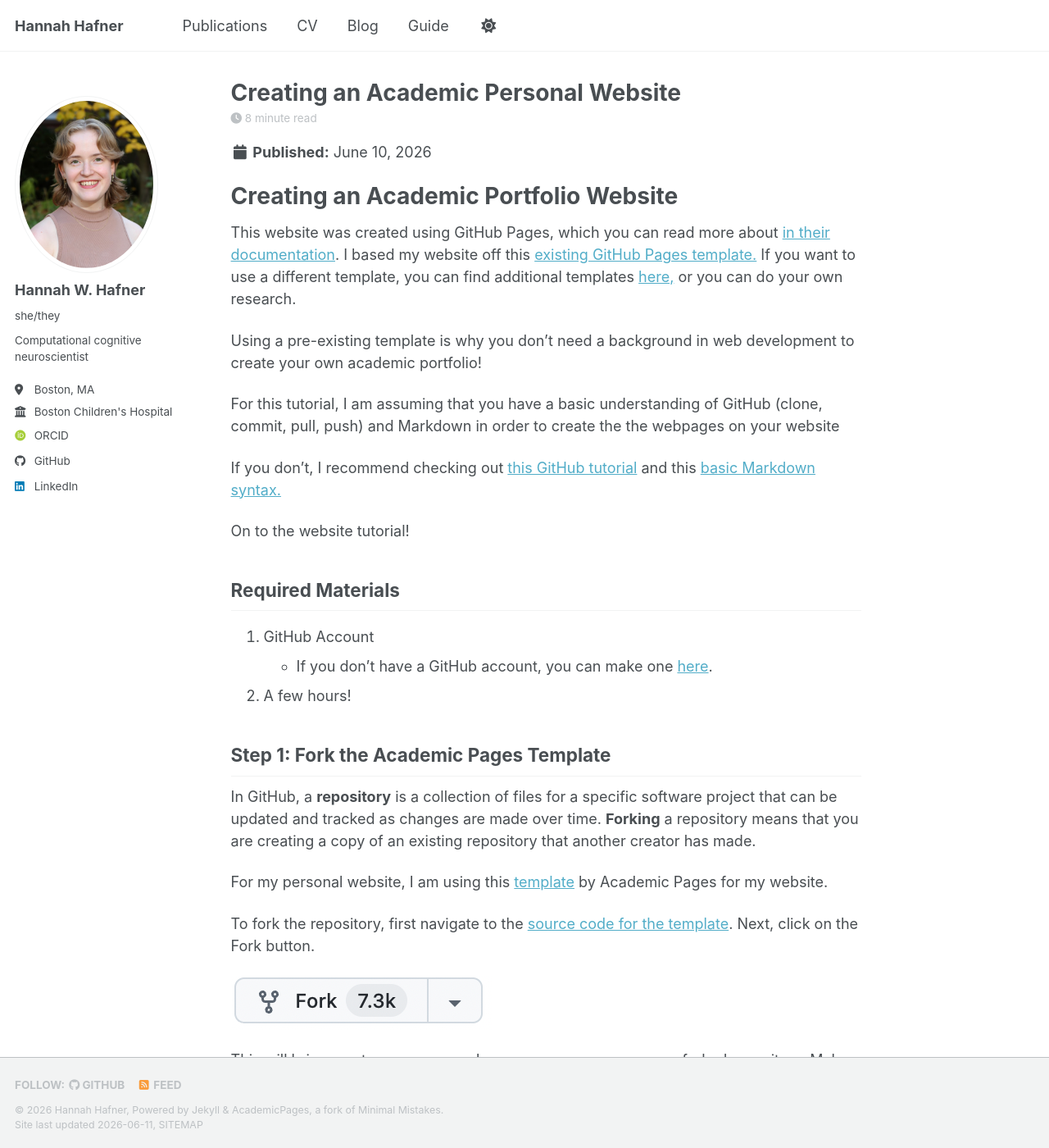
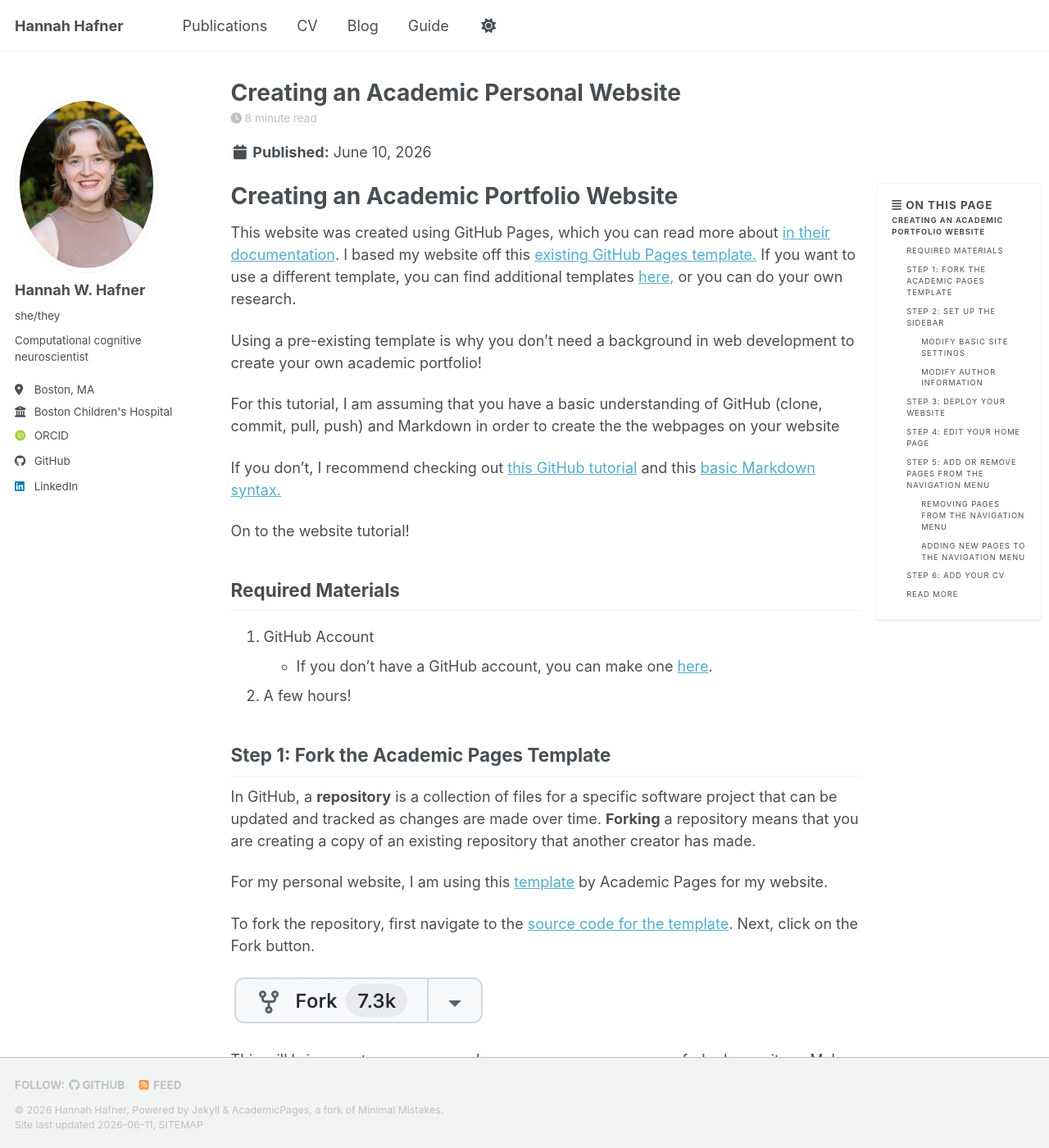
Before and after one commit to hannahhafner/hannahhafner.github.io, a Jekyll site: the page built from _posts/2026-06-10-website_tutorial.md, in a window 1280 px wide and 1400 px high. Shown: the whole window at 82% size. Built offline with Jekyll 4.4.1, drawn with Linux system fonts in a browser that asks for light colours; some web fonts are replaced; a script bundle is joined from its source files by our own code; library files that are not in the unit come from our copies; part of the change alters nothing that is shown.

Commit message:
Add right sticky table of contents

```diff
--- /dev/null
+++ b/_includes/toc.html
@@ -0,0 +1,189 @@
+{% capture tocWorkspace %}
+    {% comment %}
+        Copyright (c) 2017 Vladimir "allejo" Jimenez
+
+        Permission is hereby granted, free of charge, to any person
+        obtaining a copy of this software and associated documentation
+        files (the "Software"), to deal in the Software without
+        restriction, including without limitation the rights to use,
+        copy, modify, merge, publish, distribute, sublicense, and/or sell
+        copies of the Software, and to permit persons to whom the
+        Software is furnished to do so, subject to the following
+        conditions:
+
+        The above copyright notice and this permission notice shall be
+        included in all copies or substantial portions of the Software.
+
+        THE SOFTWARE IS PROVIDED "AS IS", WITHOUT WARRANTY OF ANY KIND,
+        EXPRESS OR IMPLIED, INCLUDING BUT NOT LIMITED TO THE WARRANTIES
+        OF MERCHANTABILITY, FITNESS FOR A PARTICULAR PURPOSE AND
+        NONINFRINGEMENT. IN NO EVENT SHALL THE AUTHORS OR COPYRIGHT
+        HOLDERS BE LIABLE FOR ANY CLAIM, DAMAGES OR OTHER LIABILITY,
+        WHETHER IN AN ACTION OF CONTRACT, TORT OR OTHERWISE, ARISING
+        FROM, OUT OF OR IN CONNECTION WITH THE SOFTWARE OR THE USE OR
+        OTHER DEALINGS IN THE SOFTWARE.
+    {% endcomment %}
+    {% comment %}
+        Version 1.2.1
+          https://github.com/allejo/jekyll-toc
+
+        "...like all things liquid - where there's a will, and ~36 hours to spare, there's usually a/some way" ~jaybe
+
+        Usage:
+            {% include toc.html html=content sanitize=true class="inline_toc" id="my_toc" h_min=2 h_max=3 %}
+
+        Parameters:
+            * html         (string) - the HTML of compiled markdown generated by kramdown in Jekyll
+
+        Optional Parameters:
+            * sanitize      (bool)   : false  - when set to true, the headers will be stripped of any HTML in the TOC
+            * class         (string) :   ''   - a CSS class assigned to the TOC
+            * id            (string) :   ''   - an ID to assigned to the TOC
+            * h_min         (int)    :   1    - the minimum TOC header level to use; any header lower than this value will be ignored
+            * h_max         (int)    :   6    - the maximum TOC header level to use; any header greater than this value will be ignored
+            * ordered       (bool)   : false  - when set to true, an ordered list will be outputted instead of an unordered list
+            * item_class    (string) :   ''   - add custom class(es) for each list item; has support for '%level%' placeholder, which is the current heading level
+            * submenu_class (string) :   ''   - add custom class(es) for each child group of headings; has support for '%level%' placeholder which is the current "submenu" heading level
+            * base_url      (string) :   ''   - add a base url to the TOC links for when your TOC is on another page than the actual content
+            * anchor_class  (string) :   ''   - add custom class(es) for each anchor element
+            * skip_no_ids   (bool)   : false  - skip headers that do not have an `id` attribute
+            * flat_toc      (bool)   : false  - when set to true, the TOC will be a single level list
+
+        Output:
+            An ordered or unordered list representing the table of contents of a markdown block. This snippet will only
+            generate the table of contents and will NOT output the markdown given to it
+    {% endcomment %}
+
+    {% capture newline %}
+    {% endcapture %}
+    {% assign newline = newline | rstrip %} <!-- Remove the extra spacing but preserve the newline -->
+
+    {% capture deprecation_warnings %}{% endcapture %}
+
+    {% if include.baseurl %}
+        {% capture deprecation_warnings %}{{ deprecation_warnings }}<!-- jekyll-toc :: "baseurl" has been deprecated, use "base_url" instead -->{{ newline }}{% endcapture %}
+    {% endif %}
+
+    {% if include.skipNoIDs %}
+        {% capture deprecation_warnings %}{{ deprecation_warnings }}<!-- jekyll-toc :: "skipNoIDs" has been deprecated, use "skip_no_ids" instead -->{{ newline }}{% endcapture %}
+    {% endif %}
+
+    {% capture jekyll_toc %}{% endcapture %}
+    {% assign orderedList = include.ordered | default: false %}
+    {% assign flatToc = include.flat_toc | default: false %}
+    {% assign baseURL = include.base_url | default: include.baseurl | default: '' %}
+    {% assign skipNoIDs = include.skip_no_ids | default: include.skipNoIDs | default: false %}
+    {% assign minHeader = include.h_min | default: 1 %}
+    {% assign maxHeader = include.h_max | default: 6 %}
+    {% assign nodes = include.html | strip | split: '<h' %}
+
+    {% assign firstHeader = true %}
+    {% assign currLevel = 0 %}
+    {% assign lastLevel = 0 %}
+
+    {% capture listModifier %}{% if orderedList %}ol{% else %}ul{% endif %}{% endcapture %}
+
+    {% for node in nodes %}
+        {% if node == "" %}
+            {% continue %}
+        {% endif %}
+
+        {% assign currLevel = node | replace: '"', '' | slice: 0, 1 | times: 1 %}
+
+        {% if currLevel < minHeader or currLevel > maxHeader %}
+            {% continue %}
+        {% endif %}
+
+        {% assign _workspace = node | split: '</h' %}
+
+        {% assign _idWorkspace = _workspace[0] | split: 'id="' %}
+        {% assign _idWorkspace = _idWorkspace[1] | split: '"' %}
+        {% assign htmlID = _idWorkspace[0] %}
+
+        {% assign _classWorkspace = _workspace[0] | split: 'class="' %}
+        {% assign _classWorkspace = _classWorkspace[1] | split: '"' %}
+        {% assign htmlClass = _classWorkspace[0] %}
+
+        {% if htmlClass contains "no_toc" %}
+            {% continue %}
+        {% endif %}
+
+        {% if firstHeader %}
+            {% assign minHeader = currLevel %}
+        {% endif %}
+
+        {% capture _hAttrToStrip %}{{ _workspace[0] | split: '>' | first }}>{% endcapture %}
+        {% assign header = _workspace[0] | replace: _hAttrToStrip, '' %}
+
+        {% if include.item_class and include.item_class != blank %}
+            {% capture listItemClass %} class="{{ include.item_class | replace: '%level%', currLevel | split: '.' | join: ' ' }}"{% endcapture %}
+        {% endif %}
+
+        {% if include.submenu_class and include.submenu_class != blank %}
+            {% assign subMenuLevel = currLevel | minus: 1 %}
+            {% capture subMenuClass %} class="{{ include.submenu_class | replace: '%level%', subMenuLevel | split: '.' | join: ' ' }}"{% endcapture %}
+        {% endif %}
+
+        {% capture anchorBody %}{% if include.sanitize %}{{ header | strip_html }}{% else %}{{ header }}{% endif %}{% endcapture %}
+
+        {% if htmlID %}
+            {% capture anchorAttributes %} href="{% if baseURL %}{{ baseURL }}{% endif %}#{{ htmlID }}"{% endcapture %}
+
+            {% if include.anchor_class %}
+                {% capture anchorAttributes %}{{ anchorAttributes }} class="{{ include.anchor_class | split: '.' | join: ' ' }}"{% endcapture %}
+            {% endif %}
+
+            {% capture listItem %}<a{{ anchorAttributes }}>{{ anchorBody }}</a>{% endcapture %}
+        {% elsif skipNoIDs == true %}
+            {% continue %}
+        {% else %}
+            {% capture listItem %}{{ anchorBody }}{% endcapture %}
+        {% endif %}
+
+        {% if currLevel > lastLevel and flatToc == false %}
+            {% capture jekyll_toc %}{{ jekyll_toc }}<{{ listModifier }}{{ subMenuClass }}>{% endcapture %}
+        {% elsif currLevel < lastLevel and flatToc == false %}
+            {% assign repeatCount = lastLevel | minus: currLevel %}
+
+            {% for i in (1..repeatCount) %}
+                {% capture jekyll_toc %}{{ jekyll_toc }}</li></{{ listModifier }}>{% endcapture %}
+            {% endfor %}
+
+            {% capture jekyll_toc %}{{ jekyll_toc }}</li>{% endcapture %}
+        {% else %}
+            {% capture jekyll_toc %}{{ jekyll_toc }}</li>{% endcapture %}
+        {% endif %}
+
+        {% capture jekyll_toc %}{{ jekyll_toc }}<li{{ listItemClass }}>{{ listItem }}{% endcapture %}
+
+        {% assign lastLevel = currLevel %}
+        {% assign firstHeader = false %}
+    {% endfor %}
+
+    {% if flatToc == true %}
+        {% assign repeatCount = 1 %}
+    {% else %}
+        {% assign repeatCount = minHeader | minus: 1 %}
+        {% assign repeatCount = lastLevel | minus: repeatCount %}
+    {% endif %}
+
+    {% for i in (1..repeatCount) %}
+        {% capture jekyll_toc %}{{ jekyll_toc }}</li></{{ listModifier }}>{% endcapture %}
+    {% endfor %}
+
+    {% if jekyll_toc != '' %}
+        {% assign rootAttributes = '' %}
+        {% if include.class and include.class != blank %}
+            {% capture rootAttributes %} class="{{ include.class | split: '.' | join: ' ' }}"{% endcapture %}
+        {% endif %}
+
+        {% if include.id and include.id != blank %}
+            {% capture rootAttributes %}{{ rootAttributes }} id="{{ include.id }}"{% endcapture %}
+        {% endif %}
+
+        {% if rootAttributes %}
+            {% assign nodes = jekyll_toc | split: '>' %}
+            {% capture jekyll_toc %}<{{ listModifier }}{{ rootAttributes }}>{{ nodes | shift | join: '>' }}>{% endcapture %}
+        {% endif %}
+    {% endif %}
+{% endcapture %}{% assign tocWorkspace = '' %}{{ deprecation_warnings }}{{ jekyll_toc -}}
--- a/_layouts/single.html
+++ b/_layouts/single.html
@@ -45,6 +45,21 @@ layout: default
       {% endunless %}
 
       <section class="page__content" itemprop="text">
+
+      {% if page.toc %}
+        <aside class="sidebar__right {% if page.toc_sticky %} sticky{% endif %}">
+          <nav class="toc">
+            <header>
+              <h4 class="nav__title">
+                <i class="fas fa-{{ page.toc_icon | default: 'align-justify' }}"></i>
+                {{ page.toc_label | default: site.data.ui-text[site.locale].toc_label | default: "On this page" }}
+              </h4>
+            </header>
+            {% include toc.html sanitize=true html=content h_min=1 h_max=6 class="toc__menu" %}
+          </nav>
+        </aside>
+      {% endif %}
+
         {{ content }}
 
         {% if page.citation and page.paperurl and page.slidesurl and page.bibtexurl %}
--- a/_sass/layout/_sidebar.scss
+++ b/_sass/layout/_sidebar.scss
@@ -64,15 +64,17 @@
   margin-bottom: 1em;
 
   @include breakpoint($large) {
-    position: relative;
+    position: sticky;
+    top: 80px !important;
+
     float: right;
-    width: $right-sidebar-width-narrow;
-    margin-left: span(0.5 of 12);
+    width: 220px;
+
+    margin-right: -220px;
+
+    padding-left: 1em;
+
     z-index: 10;
-  }
-
-  @include breakpoint($x-large) {
-    width: $right-sidebar-width;
   }
 }
 
```
